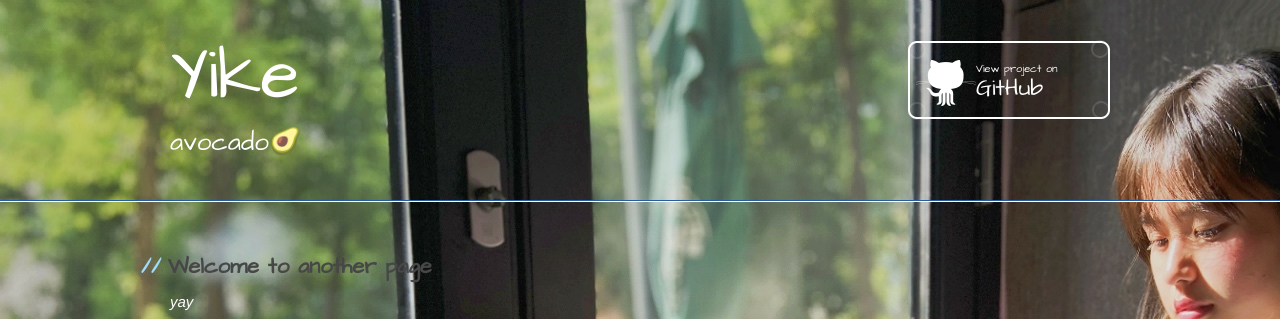
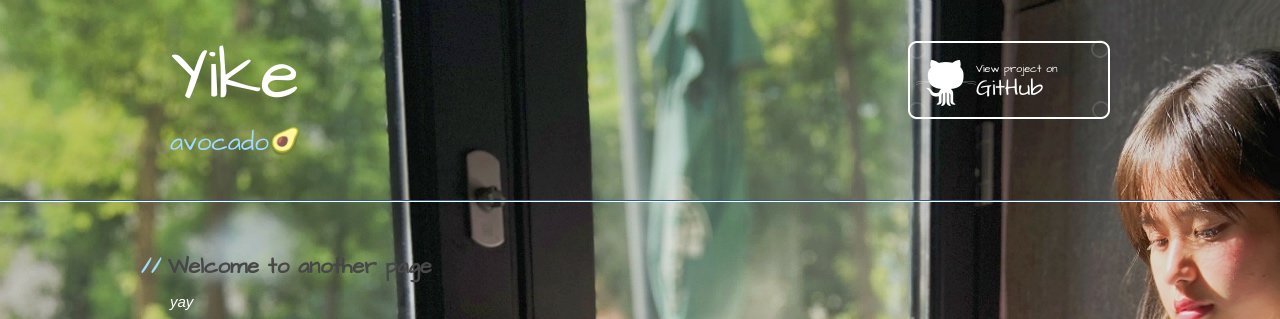
Before and after one commit to yzyzyzzz/yike, a Jekyll site: the page built from another-page.md, in a window 1280 px wide. Shown: the top 319 px of the page. Built offline with Jekyll 4.4.1, drawn with Linux system fonts in a browser that asks for light colours; our own code applies the rules of GitHub Pages for plain Markdown files.

Commit message:
Update jekyll-theme-architect.scss

```diff
--- a/_sass/jekyll-theme-architect.scss
+++ b/_sass/jekyll-theme-architect.scss
@@ -49,7 +49,7 @@ header h2 {
   font-size: 26px;
   font-weight: normal;
   line-height: 1.3;
-  color: #ffffff;
+  color: #9ddcff;
   letter-spacing: 0;
 }
 
```
